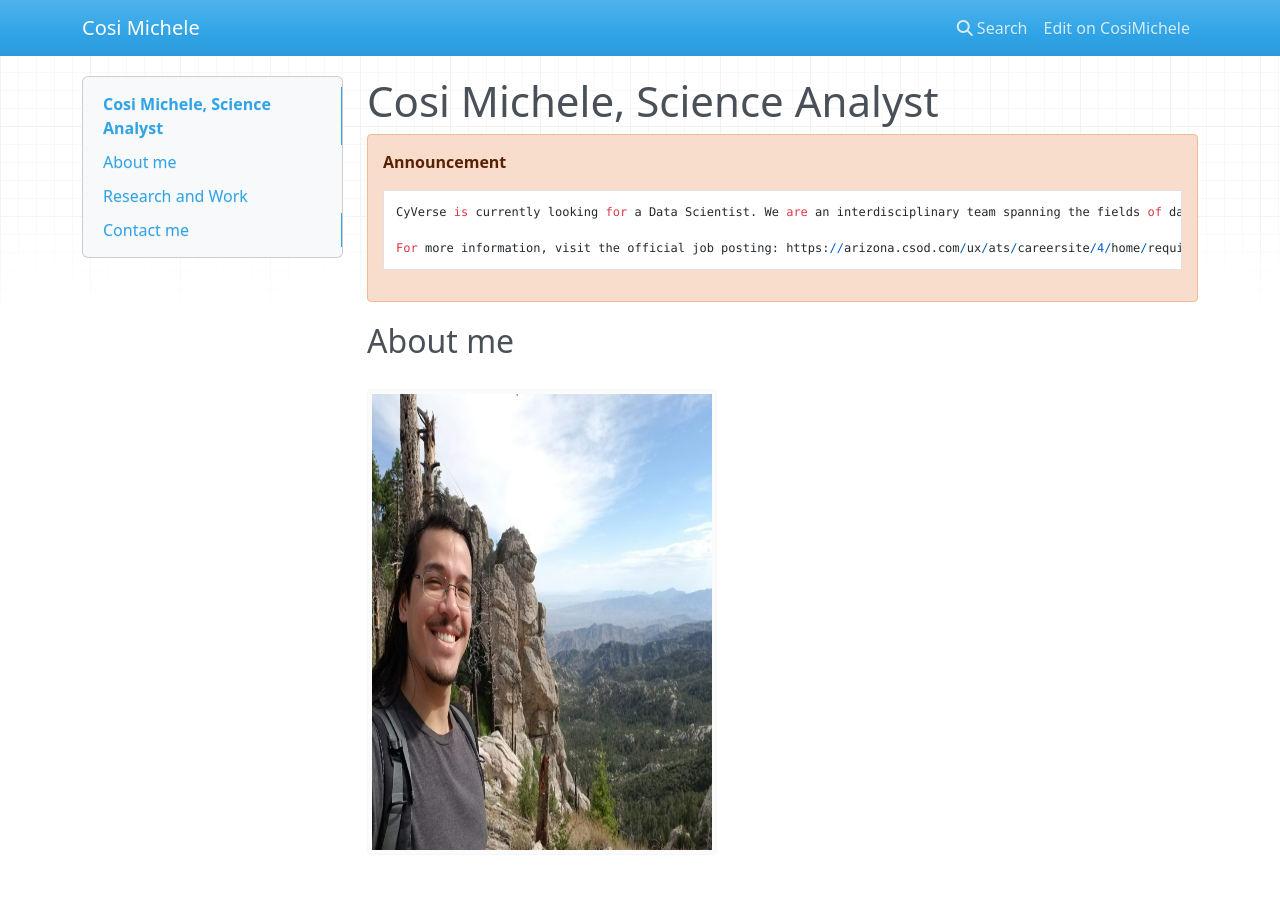
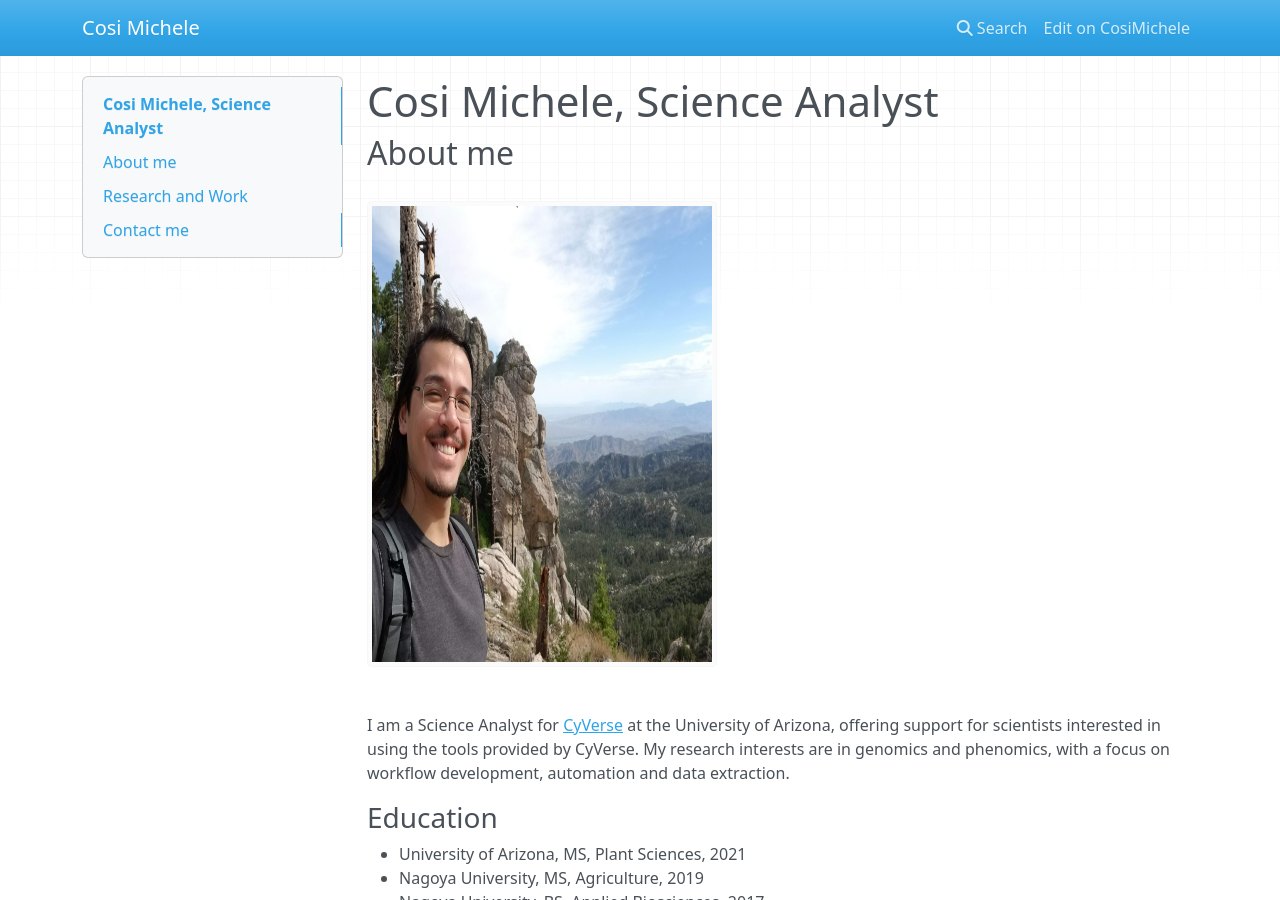
Before and after one commit to CosiMichele/cosimichele.github.io, an MkDocs documentation site: the page built from docs/index.md, in a window 1280 px wide and 900 px high. Built offline with MkDocs 1.6.1, drawn with Linux system fonts in a browser that asks for light colours; nearby versions of some CDN libraries.

Commit message:
[Versioning] testing

```diff
--- a/docs/index.md
+++ b/docs/index.md
@@ -1,10 +1,4 @@
 # Cosi Michele, Science Analyst
-
-!!! Warning "Announcement"
-
-        CyVerse is currently looking for a Data Scientist. We are an interdisciplinary team spanning the fields of data science, life science, and cyberinfrastructure. Join and help create, manage, and support collaborative projects among CyVerse, UArizona Data Science Institute, and external research communities. This includes working with scientists and their research communities, researching appropriate supporting technologies, and developing learning and training materials for advancing scientific discoveries.
-
-        For more information, visit the official job posting: https://arizona.csod.com/ux/ats/careersite/4/home/requisition/8763?c=arizona
 
 ## About me
 
```
Also changed, not shown: site/404.html, site/index.html, site/search/search_index.json, site/sitemap.xml, 1 other file.
